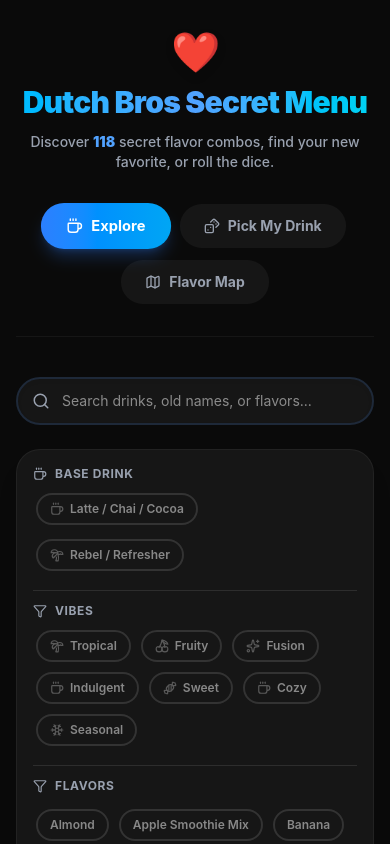
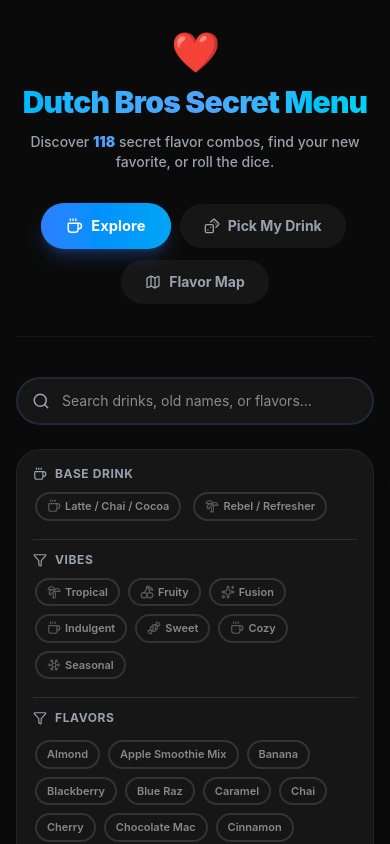
Before and after one commit to darin3/db-secret-menu, a React (Vite) app: page / in a window 390 px wide. Shown: the top 844 px of the page. Built offline with nearby package versions, Linux system fonts and the light colour scheme.

Commit message:
Mobile refinements, DrinkCard refactor, and simplified footer

```diff
--- a/src/App.jsx
+++ b/src/App.jsx
@@ -95,7 +95,7 @@
 
         {/* Footer */}
         <footer className="mt-20 pt-8 border-t border-white/5 text-center text-xs text-gray-500 pb-4">
-          <p>Not affiliated with Dutch Bros Coffee. Just built by fans, for fans.</p>
+          <p>Not affiliated with Dutch Bros Coffee.</p>
         </footer>
       </div>
       <SpeedInsights />
--- a/src/components/DrinkCard.jsx
+++ b/src/components/DrinkCard.jsx
@@ -1,5 +1,5 @@
 import React, { useMemo } from 'react';
-import { getDrinkVibe, VIBE_META, FLAVOR_COLORS, isCoreFlavor, FRUITY, SWEET } from '../data/drinks';
+import { getDrinkVibe, getDrinkBaseCategory, VIBE_META, FLAVOR_COLORS, isCoreFlavor, FRUITY, SWEET } from '../data/drinks';
 import {
     Palmtree,
     Cherry,
@@ -35,20 +35,17 @@
             baseTypes = ["chai"];
         } else if (hasWhiteCoffee) {
             baseTypes = ["white coffee latte", "white coffee freeze", "white coffee shake", "white coffee chai", "white coffee cold brew"];
+        } else if (vibe === "fusion") {
+            const baseCategory = getDrinkBaseCategory(drink);
+            if (baseCategory === "rebel") {
+                baseTypes = ["rebel", "freeze", "iced lemonade"];
+            } else {
+                baseTypes = ["latte", "freeze", "rebel", "iced lemonade"];
+            }
         } else if (["cozy", "indulgent", "sweet"].includes(vibe)) {
             baseTypes = ["latte", "freeze", "shake", "cold brew", "chai"];
         } else if (["tropical", "fruity"].includes(vibe)) {
             baseTypes = ["rebel", "iced lemonade", "soda", "iced tea"];
-        } else if (vibe === "fusion") {
-            // Check if drink is fruit-forward — if so, skip coffee bases
-            const hasAnyFruit = drink.flavors.some(f => f.includes("Any Fruit"));
-            const fruitishCount = drink.flavors.filter(f => FRUITY.includes(f) || f.includes("Float")).length;
-            const sweetCount = drink.flavors.filter(f => SWEET.includes(f)).length;
-            if (hasAnyFruit || fruitishCount > sweetCount) {
-                baseTypes = ["rebel", "freeze", "iced lemonade"];
-            } else {
-                baseTypes = ["latte", "freeze", "rebel", "iced lemonade"];
-            }
         } else {
             baseTypes = ["latte", "freeze", "chai"];
         }
--- a/src/components/FilterChip.jsx
+++ b/src/components/FilterChip.jsx
@@ -5,8 +5,8 @@
         <button
             onClick={onClick}
             className={`
-        px-3 py-1.5 rounded-full border-2 text-xs font-semibold
-        inline-flex items-center gap-1.5 m-[3px] transition-all duration-200
+        px-2.5 sm:px-3 py-1 sm:py-1.5 rounded-full border-2 text-[11px] sm:text-xs font-semibold
+        inline-flex items-center gap-1 sm:gap-1.5 m-[2px] sm:m-[3px] transition-all duration-200
         hover:scale-[1.03] active:scale-[0.97]
         ${inactive ? 'opacity-40 saturate-50' : ''}
       `}
--- a/src/components/MoodTab.jsx
+++ b/src/components/MoodTab.jsx
@@ -248,17 +248,17 @@
                         {moodResult.length > 0 ? "Here are your picks!" : "No exact matches found"}
                     </h2>
 
-                    <div className="fixed sm:relative mx-auto bottom-6 sm:bottom-auto left-1/2 sm:left-auto -translate-x-1/2 sm:translate-x-0 z-50 sm:z-auto flex flex-row items-center justify-center gap-2 sm:gap-3 bg-gray-900/95 sm:bg-transparent px-3 sm:px-0 py-2 sm:py-0 rounded-full sm:rounded-none border border-white/10 sm:border-none shadow-2xl sm:shadow-none backdrop-blur-xl sm:backdrop-blur-none mb-0 sm:mb-8 w-max">
+                    <div className="fixed sm:relative mx-auto bottom-6 sm:bottom-auto left-1/2 sm:left-auto -translate-x-1/2 sm:translate-x-0 z-50 sm:z-auto flex flex-row items-center justify-center gap-2 sm:gap-3 bg-gray-900/95 sm:bg-transparent px-2.5 sm:px-0 py-2 sm:py-0 rounded-full sm:rounded-none border border-white/10 sm:border-none shadow-2xl sm:shadow-none backdrop-blur-xl sm:backdrop-blur-none mb-0 sm:mb-8 w-max">
                         <button
                             onClick={resetMood}
-                            className="px-5 sm:px-6 py-3 sm:py-3.5 rounded-full font-bold flex items-center justify-center gap-2 bg-white/10 text-white hover:bg-white/20 transition-colors text-sm sm:text-base shadow-lg sm:shadow-none"
+                            className="px-4 sm:px-6 py-2.5 sm:py-3.5 rounded-full font-bold flex items-center justify-center gap-1.5 sm:gap-2 bg-white/10 text-white hover:bg-white/20 transition-colors text-sm sm:text-base shadow-lg sm:shadow-none whitespace-nowrap"
                         >
                             <RefreshCw size={18} className="sm:w-[18px] sm:h-[18px] w-4 h-4" /> Start Over
                         </button>
                         {resultPool && resultPool.length > 3 && (
                             <button
                                 onClick={shuffleResults}
-                                className="px-5 sm:px-6 py-3 sm:py-3.5 rounded-full font-bold flex items-center justify-center gap-2 bg-blue-500/20 text-blue-400 border border-blue-500/30 hover:bg-blue-500/30 hover:text-blue-300 transition-colors text-sm sm:text-base shadow-lg sm:shadow-none"
+                                className="px-4 sm:px-6 py-2.5 sm:py-3.5 rounded-full font-bold flex items-center justify-center gap-1.5 sm:gap-2 bg-blue-500/20 text-blue-400 border border-blue-500/30 hover:bg-blue-500/30 hover:text-blue-300 transition-colors text-sm sm:text-base shadow-lg sm:shadow-none whitespace-nowrap"
                             >
                                 <RotateCw size={18} className="sm:w-[18px] sm:h-[18px] w-4 h-4" /> Shuffle
                             </button>
```
Also changed, not shown: src/components/FlavorTab.jsx (+9 -9 lines).
